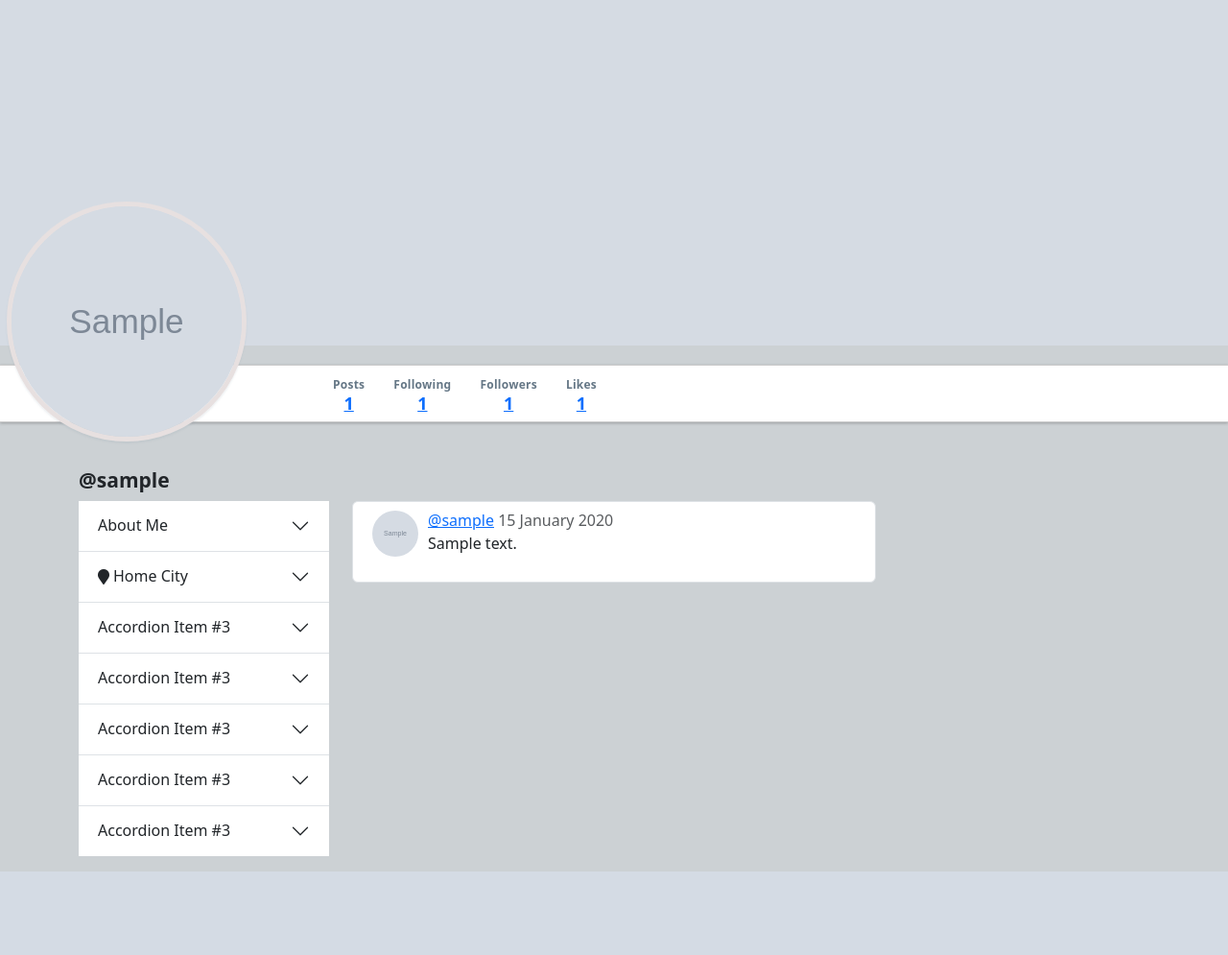
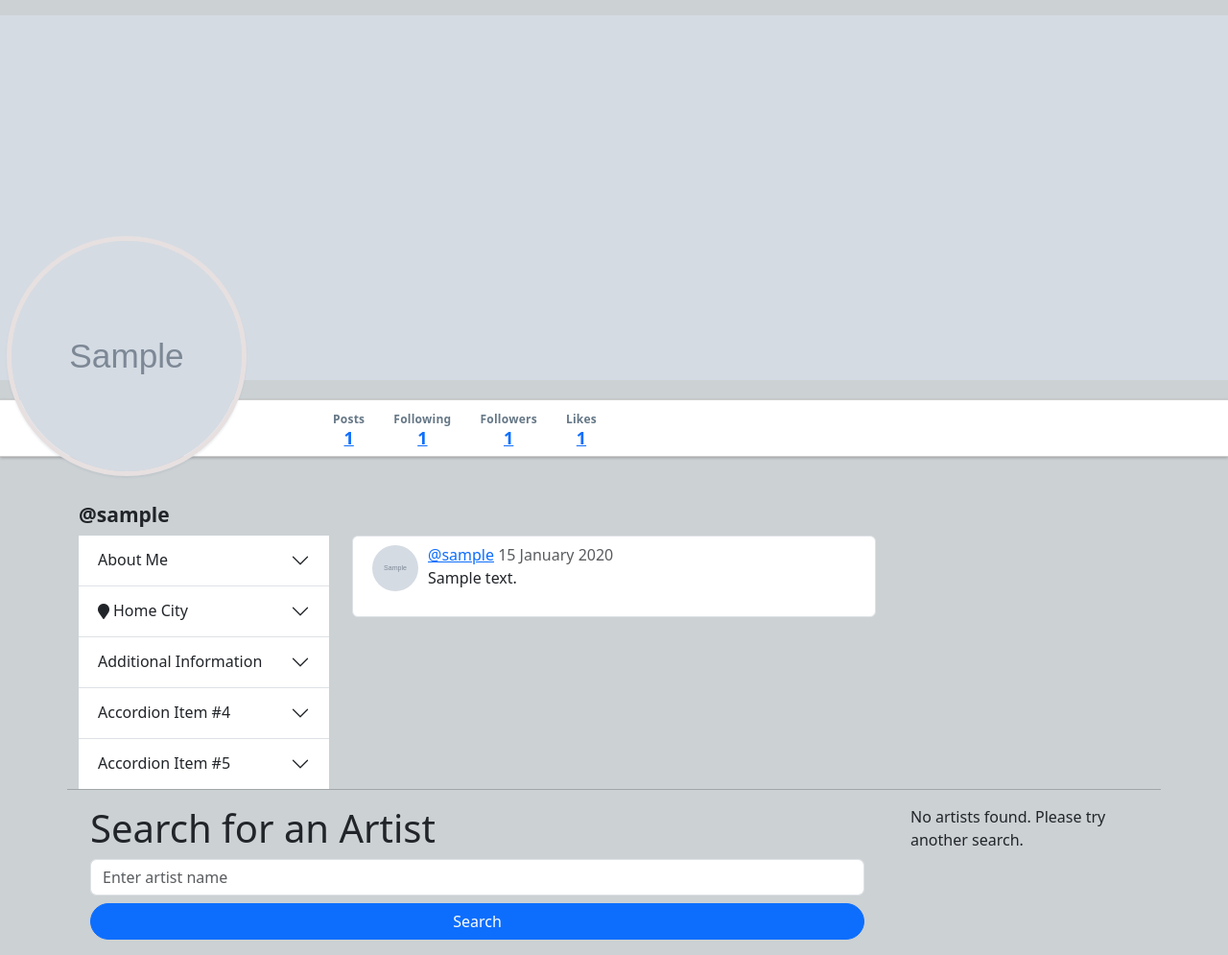
Before and after one commit to Tarvisss/capstone_one, a Flask app: page /users/1 in a window 1280 px wide. Shown: the part 50-1045 px from the top of the page at 96% size. Before the commit the page ends 958 px from the top, so only its background shows below. Run offline with Flask 3, Linux system fonts and the light colour scheme; tables that the repository leaves empty hold one stand-in row (values such as "Sample post"); grey boxes marked "Sample" are stand-in pictures; some libraries are stand-ins or nearby versions.

Commit message:
added Spotify artist search. also fixed a few bugs with the accordion in the users profile

```diff
--- a/app.py
+++ b/app.py
@@ -1,8 +1,10 @@
+from dotenv import load_dotenv
 import os
+import base64
 from flask import Flask, render_template, request, flash, redirect, session, g, abort, url_for
 from flask_debugtoolbar import DebugToolbarExtension
 from sqlalchemy.exc import IntegrityError
-
+import requests
 from forms import UserAddForm, LoginForm, PostForm, UserUpdateForm, PreSignupForm, MusicianForm, OrganizerForm, FanForm
 from models import db, connect_db, User, Post
 import pdb
@@ -12,6 +14,8 @@
 
 # Initialize the Flask app
 app = Flask(__name__)
+#Imported to load .env file
+load_dotenv()
 
 # Configure the database URI for different environments.
 # The app will first try to get the URI from the environment variable (useful for production).
@@ -27,6 +31,13 @@
 app.config['DEBUG_TB_INTERCEPT_REDIRECTS'] = True
 # Set a secret key for session management
 app.config['SECRET_KEY'] = os.environ.get('SECRET_KEY')
+
+CLIENT_ID = os.getenv('CLIENT_ID')
+CLIENT_SECRET = os.getenv('CLIENT_SECRET')
+
+
+
+
 # Push app context (needed for debugging with the toolbar)
 app.app_context().push()
 
@@ -175,23 +186,30 @@
 # Route to show a user's profile
 @app.route('/users/<int:user_id>')
 def users_show(user_id):
-
     user = User.query.get_or_404(user_id)
 
-    # Fetch posts associated with the user
+    # Fetching the necessary data from the User model
     header_image_url = user.header_image_url
     bio = user.bio
     location = user.location
+    user_type = user.user_type
+
+    # Fetch the user's posts
     posts = (Post
                 .query
                 .filter(Post.user_id == user_id)
                 .order_by(Post.timestamp.desc())
                 .limit(100)
                 .all())
-    return render_template('users/show.html', user=user, posts=posts,
+
+    # Render the template with the necessary data
+    return render_template('users/show.html',
+                           user=user,
+                           posts=posts,
                            location=location,
                            bio=bio,
-                           header_image_url=header_image_url)
+                           header_image_url=header_image_url,
+                           user_type=user_type)
 
 
 # Route to show users a list of people they are following
@@ -362,7 +380,7 @@
                 dates_unavailable = organizer_form.dates_unavailable.data
                 venue_capacity = organizer_form.venue_capacity.data
               # Add logic for updating fan fields
-                success = User.update_user_fan(
+                success = User.update_user_organizer(
                     g.user.id,
                     organization_name,
                     event_description,
@@ -387,8 +405,10 @@
                 band_name = musician_form.band_name.data
                 years_playing = musician_form.years_playing.data
                 music_achievments = musician_form.music_achievements.data
+
+
               # Add logic for updating fan fields
-                success = User.update_user_fan(
+                success = User.update_user_musician(
                     g.user.id,
                     members,
                     music_style,
@@ -441,6 +461,16 @@
 
 ##############################################################################
 # posts routes
+
+
+# Get all a single users posts
+def get_user_posts(user_id=None):
+    if user_id is None:
+        user_id = g.user.id
+
+    posts = Post.query.filter_by(user_id=user_id).all()
+    return posts
+
 
 # Route to create a new message
 @app.route('/posts/new', methods=["GET", "POST"])
@@ -510,6 +540,112 @@
         return render_template('home-anon.html')
 
 
+
+
+#%%%%%%%%%%%%%%%%%%%%%%%%%%%%%%%%%%%%%%%%%%%%%%%%%%%%%%%%%%%%%%%%%%%%%%%%%%%%%%%
+# Artist search via Spotify API
+
+def get_spotify_token():
+    url = 'https://accounts.spotify.com/api/token'
+
+    # Ensure CLIENT_ID and CLIENT_SECRET are loaded from .env file
+
+
+    if not CLIENT_ID or not CLIENT_SECRET:
+        print("CLIENT_ID or CLIENT_SECRET is missing!")
+        return None
+
+    # Base64 encoding of CLIENT_ID:CLIENT_SECRET
+    credentials = f"{CLIENT_ID}:{CLIENT_SECRET}".encode('utf-8')
+    encoded_credentials = base64.b64encode(credentials).decode('utf-8')
+
+    headers = {
+        'Authorization': f'Basic {encoded_credentials}'
+    }
+
+    data = {
+        'grant_type': 'client_credentials'
+    }
+
+    response = requests.post(url, headers=headers, data=data)
+
+    if response.status_code == 200:
+        token = response.json()['access_token']
+        print("Access Token:", token)
+        return token
+    else:
+        print("Error fetching token:", response.status_code)
+        print(response.text)  # Print the response text for more details
+        return None
+
+def search_artists_by_name(artist_name):
+    token = get_spotify_token()  # Get the token
+    # if not token:
+    #     print("Failed to get Spotify access token.")
+    #     return []  # Return empty if no token is found
+
+    url = f"https://api.spotify.com/v1/search?q={artist_name}&type=artist"
+    headers = {
+        'Authorization': f'Bearer {token}'
+    }
+
+    print(f"Requesting Spotify API with artist name: {artist_name}")
+    response = requests.get(url, headers=headers)
+
+    if response.status_code == 200:
+        try:
+            data = response.json()
+            print("API response:", data)  # Print the API response to debug
+            return data['artists']['items']  # Return the list of artists
+        except KeyError:
+            print("Error: Unexpected JSON structure. Response:", response.json())
+            return []
+    else:
+        print(f"Error: Failed to fetch data from Spotify. Status Code: {response.status_code}")
+        print(f"Response: {response.text}")
+        return []
+
+
+
+@app.route('/search', methods=['GET', 'POST'])
+def search():
+    artists = []  # Initialize an empty list to store artist results
+    query = None  # Store the query to show on the page if needed
+    posts = get_user_posts()
+    if request.method == 'POST':
+        artist_name = request.form.get('artist_name')  # Get artist name from the form
+        if not artist_name:
+            return "No artist name provided.", 400  # Return error if no name is provided
+
+        artists = search_artists_by_name(artist_name)  # Fetch artist data based on the search query
+        query = artist_name  # Store the query for rendering in the template
+
+        if not artists:
+            return "No artists found.", 404  # Return error if no artists were found
+
+    # Render the template with artists (either the results or an empty list)
+    return render_template('users/show.html', artists=artists, query=query, user=g.user, posts=posts)
+
+
+@app.route('/artist/<artist_id>')
+def artist(artist_id):
+    artist_data = get_artist_data(artist_id)  # Get the artist data
+    posts = get_user_posts()
+    if not artist_data:
+        flash("Artist not found", "danger")
+        return redirect('users/show.html')  # Or handle the error more appropriately
+
+    return render_template('users/show.html', artist=artist_data, user=g.user, posts=posts)  # Pass artist_data as artist
+
+def get_artist_data(artist_id):
+    token = get_spotify_token()
+    url = f'https://api.spotify.com/v1/artists/{artist_id}'
+    headers = {
+        'Authorization': f'Bearer {token}'
+    }
+    response = requests.get(url, headers=headers)
+    return response.json()
+
 ##############################################################################
 # Disable caching for the app (useful during development)
 @app.after_request
--- a/static/stylesheets/style.css
+++ b/static/stylesheets/style.css
@@ -211,8 +211,8 @@
 }
 
 #jam-space {
-  height: 360px;
-  margin-top: -16px;
+  height: 380px;
+  margin-top: 16px;
   /* opacity: 0.7; */
   background-size: cover;
   background-position: top center;
--- a/templates/users/detail.html
+++ b/templates/users/detail.html
@@ -4,6 +4,8 @@
 
 <div id="jam-space" class="full-width" style="background-image: url('{{ user.header_image_url }}');"></div>
 <img src="{{ user.image_url }}" alt="Image for {{ user.username }}" id="profile-avatar">
+
+<!-- Stats Section -->
 <div class="row full-width">
   <div class="container">
     <div class="row justify-content-end">
@@ -33,24 +35,6 @@
               <a href="/users/{{user.id}}/likes">{{ user.likes|length }}</a>
             </h4>
           </li>
-          <div class="ml-auto">
-            {% if g.user.id == user.id %}
-            <!-- <a href="/users/profile" class="btn btn-outline-secondary">Edit Profile</a>
-            <form method="POST" action="/users/delete" class="form-inline">
-              <button class="btn btn-outline-danger ml-2">Delete Profile</button>
-            </form> -->
-            {% elif g.user %}
-            {% if g.user.is_following(user) %}
-            <form method="POST" action="/users/stop-following/{{ user.id }}">
-              <button class="btn btn-primary">Unfollow</button>
-            </form>
-            {% else %}
-            <form method="POST" action="/users/follow/{{ user.id }}">
-              <button class="btn btn-outline-primary">Follow</button>
-            </form>
-            {% endif %}
-            {% endif %}
-          </div>
         </ul>
       </div>
     </div>
@@ -62,6 +46,8 @@
   <h4 id="sidebar-username">@{{ user.username }}</h4>
   <div class="col-sm-3">
     <div class="accordion accordion-flush" id="accordionFlushExample">
+
+      <!-- About Me Section -->
       <div class="accordion-item">
         <h2 class="accordion-header" id="flush-headingOne">
           <button class="accordion-button collapsed" type="button" data-bs-toggle="collapse" data-bs-target="#flush-collapseOne" aria-expanded="false" aria-controls="flush-collapseOne">
@@ -72,6 +58,8 @@
           <div class="accordion-body">{{ user.bio }}</div>
         </div>
       </div>
+
+      <!-- Home City Section -->
       <div class="accordion-item">
         <h2 class="accordion-header" id="flush-headingTwo">
           <button class="accordion-button collapsed" type="button" data-bs-toggle="collapse" data-bs-target="#flush-collapseTwo" aria-expanded="false" aria-controls="flush-collapseTwo">
@@ -82,66 +70,117 @@
           <div class="accordion-body">{{ user.location }}</div>
         </div>
       </div>
+
+      <!-- Dynamic Accordion Item (based on user type) -->
       <div class="accordion-item">
         <h2 class="accordion-header" id="flush-headingThree">
           <button class="accordion-button collapsed" type="button" data-bs-toggle="collapse" data-bs-target="#flush-collapseThree" aria-expanded="false" aria-controls="flush-collapseThree">
-            Accordion Item #3
+            {% if user_type == 'fan' %}
+            Fan Information
+          {% elif user_type == 'organizer' %}
+            Organizer Information
+          {% elif user_type == 'musician' %}
+            Musician Information
+          {% else %}
+            Additional Information
+          {% endif %}
           </button>
         </h2>
         <div id="flush-collapseThree" class="accordion-collapse collapse" aria-labelledby="flush-headingThree" data-bs-parent="#accordionFlushExample">
+          <div class="accordion-body">
+            {% if user_type == 'fan' %}
+              <p>{{ user.favorite_genre if user.favorite_genre else 'No favorite genre available.' }}</p>
+            {% elif user_type == 'organizer' %}
+              <p>{{ user.organization_name if user.organization_name else 'No organization name available.' }}</p>
+            {% elif user_type == 'musician' %}
+              <p>{{ user.members if user.members else 'No members listed.' }}</p>
+            {% else %}
+            {% endif %}
+
+          </div>
+        </div>
+      </div>
+
+      <!-- Additional Accordion Items (Placeholders) -->
+      <div class="accordion-item">
+        <h2 class="accordion-header" id="flush-headingFour">
+          <button class="accordion-button collapsed" type="button" data-bs-toggle="collapse" data-bs-target="#flush-collapseFour" aria-expanded="false" aria-controls="flush-collapseFour">
+            Accordion Item #4
+          </button>
+        </h2>
+        <div id="flush-collapseFour" class="accordion-collapse collapse" aria-labelledby="flush-headingFour" data-bs-parent="#accordionFlushExample">
           <div class="accordion-body"></div>
         </div>
       </div>
+
       <div class="accordion-item">
-        <h2 class="accordion-header" id="flush-headingThree">
-          <button class="accordion-button collapsed" type="button" data-bs-toggle="collapse" data-bs-target="#flush-collapseThree" aria-expanded="false" aria-controls="flush-collapseThree">
-            Accordion Item #3
+        <h2 class="accordion-header" id="flush-headingFive">
+          <button class="accordion-button collapsed" type="button" data-bs-toggle="collapse" data-bs-target="#flush-collapseFive" aria-expanded="false" aria-controls="flush-collapseFive">
+            Accordion Item #5
           </button>
         </h2>
-        <div id="flush-collapseThree" class="accordion-collapse collapse" aria-labelledby="flush-headingThree" data-bs-parent="#accordionFlushExample">
+        <div id="flush-collapseFive" class="accordion-collapse collapse" aria-labelledby="flush-headingFive" data-bs-parent="#accordionFlushExample">
           <div class="accordion-body"></div>
         </div>
       </div>
-      <div class="accordion-item">
-        <h2 class="accordion-header" id="flush-headingThree">
-          <button class="accordion-button collapsed" type="button" data-bs-toggle="collapse" data-bs-target="#flush-collapseThree" aria-expanded="false" aria-controls="flush-collapseThree">
-            Accordion Item #3
-          </button>
-        </h2>
-        <div id="flush-collapseThree" class="accordion-collapse collapse" aria-labelledby="flush-headingThree" data-bs-parent="#accordionFlushExample">
-          <div class="accordion-body"></div>
-        </div>
-      </div>
-      <div class="accordion-item">
-        <h2 class="accordion-header" id="flush-headingThree">
-          <button class="accordion-button collapsed" type="button" data-bs-toggle="collapse" data-bs-target="#flush-collapseThree" aria-expanded="false" aria-controls="flush-collapseThree">
-            Accordion Item #3
-          </button>
-        </h2>
-        <div id="flush-collapseThree" class="accordion-collapse collapse" aria-labelledby="flush-headingThree" data-bs-parent="#accordionFlushExample">
-          <div class="accordion-body"></div>
-        </div>
-      </div>
-      <div class="accordion-item">
-        <h2 class="accordion-header" id="flush-headingThree">
-          <button class="accordion-button collapsed" type="button" data-bs-toggle="collapse" data-bs-target="#flush-collapseThree" aria-expanded="false" aria-controls="flush-collapseThree">
-            Accordion Item #3
-          </button>
-        </h2>
-        <div id="flush-collapseThree" class="accordion-collapse collapse" aria-labelledby="flush-headingThree" data-bs-parent="#accordionFlushExample">
-          <div class="accordion-body"></div>
-        </div>
-      </div>
+
+      <!-- More Accordion Items can be added here similarly... -->
+
     </div>
+  </div>
 
 
-
-  </div>
 
   {% block user_details %}
 
   {% endblock %}
+<hr>
+<div class="container">
+  <div class="row">
+    <!-- Search for Artist Section (Left Side) -->
+    <div class="col-sm-9">
+      <div class="container">
+        <h1>Search for an Artist</h1>
+        <form method="POST" action="/search">
+          <input type="text" name="artist_name" placeholder="Enter artist name" required class="form-control mb-2">
+          <button type="submit" class="btn btn-primary w-100">Search</button>
+        </form>
+      </div>
+    </div>
 
+    <!-- Search Results Section (Right Side) -->
+    <div class="col-sm-3">
+      <div class="container">
+        {% if artists %}
+          <h1>Search Results</h1>
+          <ul>
+            {% for artist in artists %}
+              <li>
+                <a href="/artist/{{ artist.id }}">
+                  <img src="{{ artist.images[0]['url'] if artist.images else '/static/images/default-artist.jpg' }}" alt="Artist Image" width="50">
+                  {{ artist.name }}
+                </a>
+              </li>
+            {% endfor %}
+          </ul>
+        {% else %}
+          <p>No artists found. Please try another search.</p>
+        {% endif %}
+      </div>
+    </div>
+  </div>
 </div>
 
+
+ <!-- Artist Details -->
+{% if artist %}
+<h1>{{ artist.name }}</h1>
+<img src="{{ artist.images[0]['url'] if artist.images else '/static/images/default-artist.jpg' }}" width="200" alt="Artist Image" width="200">
+<p><strong>Genres:</strong> {{ artist.genres | join(', ') }}</p>
+<p><strong>Followers:</strong> {{ artist.followers.total }}</p>
+<p><strong>Popularity:</strong> {{ artist.popularity }}</p>
+
+
+{% endif %}
+
 {% endblock %}
```
Also changed, not shown: forms.py (+13 -13 lines), models.py (+39 -13 lines), templates/artist-search/artist-details.html (added, +13 -0 lines), templates/artist-search/search-form.html (added, +13 -0 lines), templates/artist-search/search-results.html (added, +21 -0 lines).
